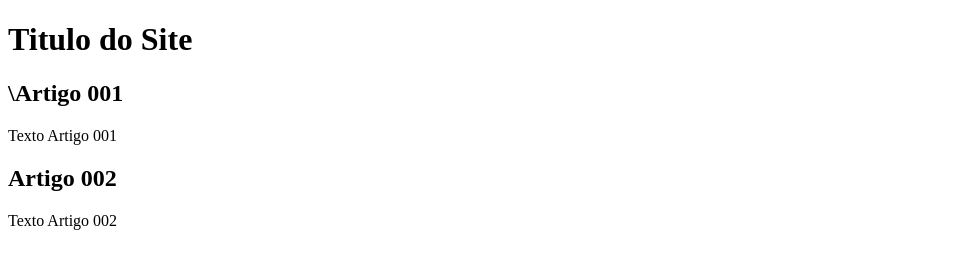
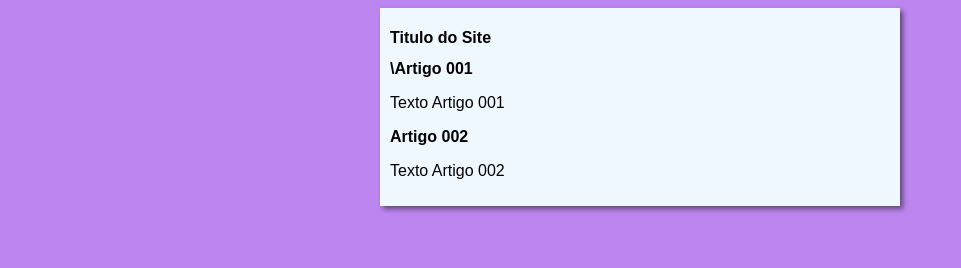
Before and after one commit to SantosRyan20/projeto_site, a plain HTML site: page index.html in a window 1280 px wide. Shown: the whole page, without its empty margins (0-961 px from the left). Drawn offline with Linux system fonts and the light colour scheme.

Commit message:
iniciei o designer

```diff
--- /dev/null
+++ b/estilos/style.css
@@ -0,0 +1,17 @@
+*{
+    font-family: Arial, Helvetica, sans-serif;
+    font-size: 16px;
+}
+
+body {
+    background-color: rgb(188, 133, 239);
+
+}
+
+main {
+    background-color: aliceblue;
+    width: 500px;
+    margin:auto;
+    padding: 10px;
+    box-shadow: 3px 3px 5px rgba(0, 0, 0, 0.482);
+}
--- a/index.html
+++ b/index.html
@@ -4,6 +4,7 @@
     <meta charset="UTF-8">
     <meta name="viewport" content="width=device-width, initial-scale=1.0">
     <title>Titulo do Site</title>
+    <link rel="stylesheet" href="estilos/style.css">
 </head>
 <body>
     <main>
```
